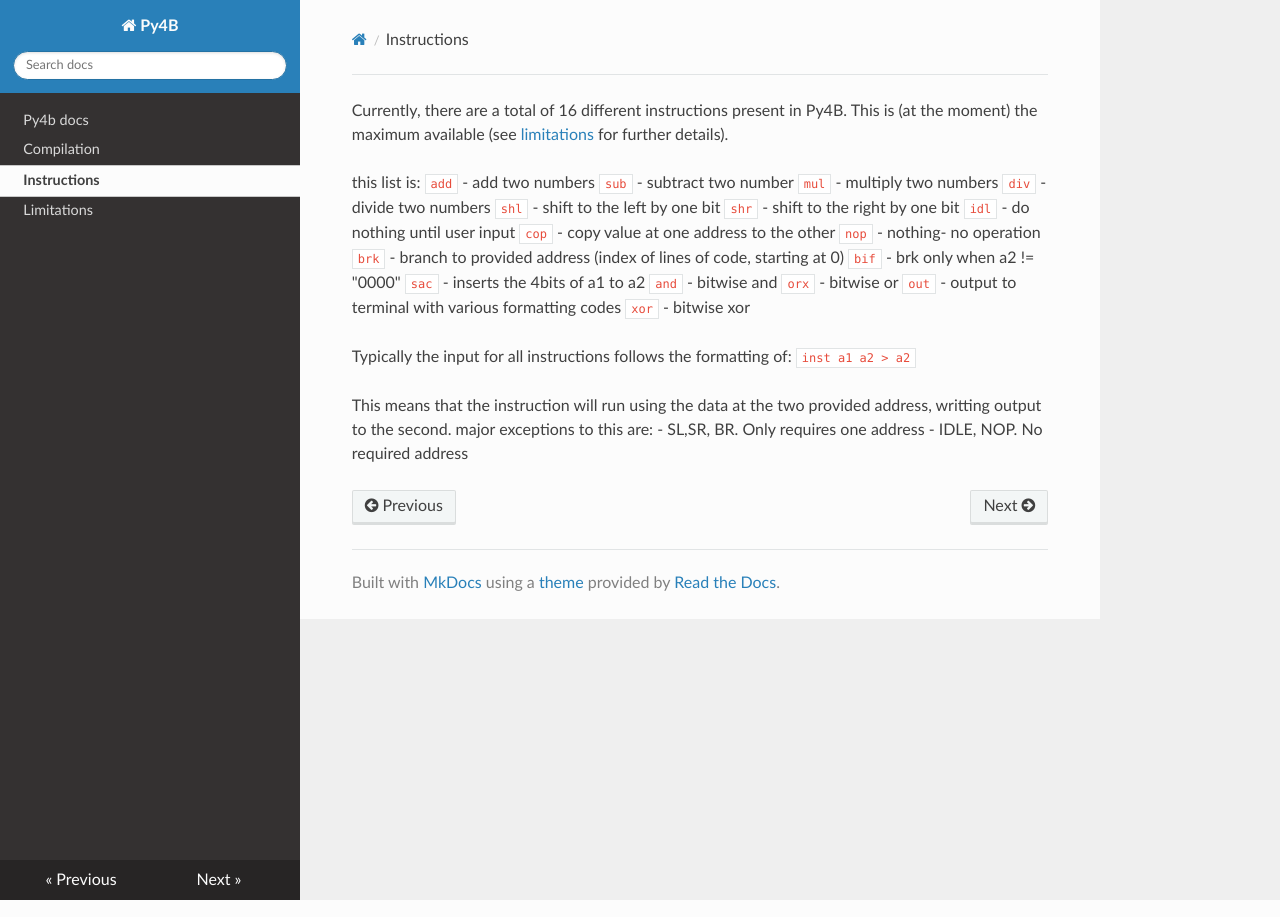
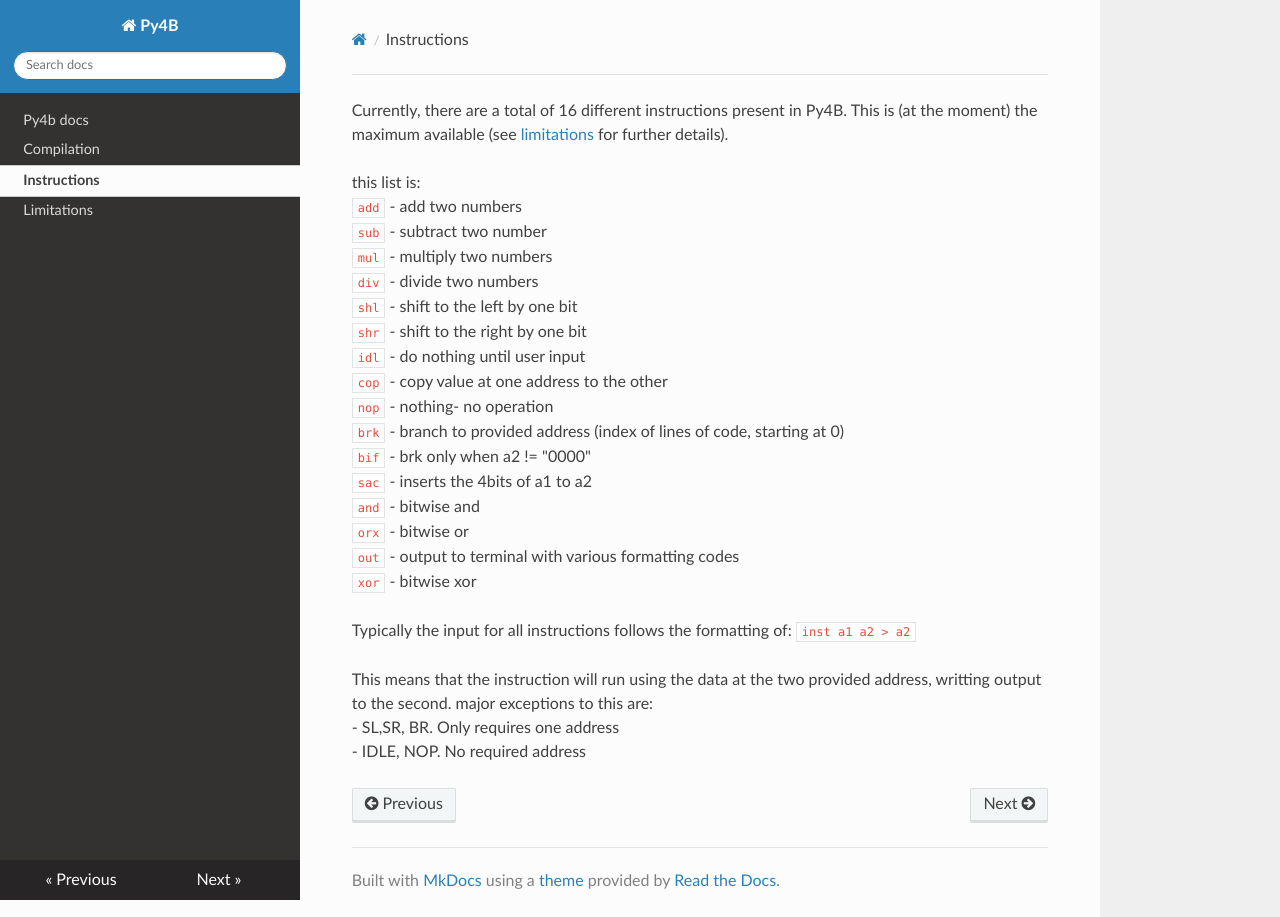
Before and after one commit to esse-est/Py4B, an MkDocs documentation site: the page built from docs/instructions.md, in a window 1280 px wide. Built offline with MkDocs 1.6.1, drawn with Linux system fonts in a browser that asks for light colours; nearby versions of some CDN libraries.

Commit message:
linebreaks

```diff
--- a/docs/instructions.md
+++ b/docs/instructions.md
@@ -1,26 +1,26 @@
 Currently, there are a total of 16 different instructions present in Py4B. This is (at the moment) the maximum available (see [limitations](/limitations/) for further details).
 
-this list is:
-` add` - add two numbers
-` sub` - subtract two number
-` mul` - multiply two numbers
-` div` - divide two numbers
-` shl` - shift to the left by one bit
-` shr` - shift to the right by one bit
-` idl` - do nothing until user input
-` cop` - copy value at one address to the other
-` nop` - nothing- no operation
-` brk` - branch to provided address (index of lines of code, starting at 0)
-` bif` - brk only when a2 != "0000"
-` sac` - inserts the 4bits of a1 to a2
-` and` - bitwise and
-` orx` - bitwise or
-` out` - output to terminal with various formatting codes
-` xor` - bitwise xor
+this list is: <br>
+` add` - add two numbers <br>
+` sub` - subtract two number <br>
+` mul` - multiply two numbers <br>
+` div` - divide two numbers <br>
+` shl` - shift to the left by one bit <br>
+` shr` - shift to the right by one bit <br>
+` idl` - do nothing until user input <br>
+` cop` - copy value at one address to the other <br>
+` nop` - nothing- no operation <br>
+` brk` - branch to provided address (index of lines of code, starting at 0) <br>
+` bif` - brk only when a2 != "0000" <br>
+` sac` - inserts the 4bits of a1 to a2 <br>
+` and` - bitwise and <br>
+` orx` - bitwise or <br>
+` out` - output to terminal with various formatting codes <br>
+` xor` - bitwise xor <br>
 
 Typically the input for all instructions follows the formatting of:
     `inst a1 a2 > a2`
 
-This means that the instruction will run using the data at the two provided address, writting output to the second. major exceptions to this are:
-- SL,SR, BR. Only requires one address
-- IDLE, NOP. No required address
+This means that the instruction will run using the data at the two provided address, writting output to the second. major exceptions to this are: <br>
+- SL,SR, BR. Only requires one address <br>
+- IDLE, NOP. No required address <br>
```
